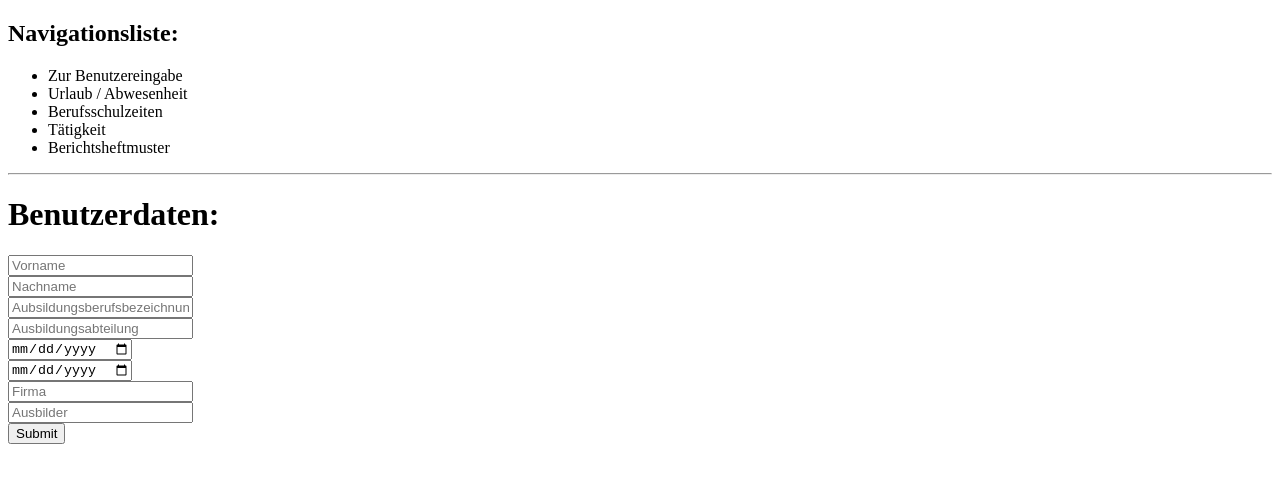
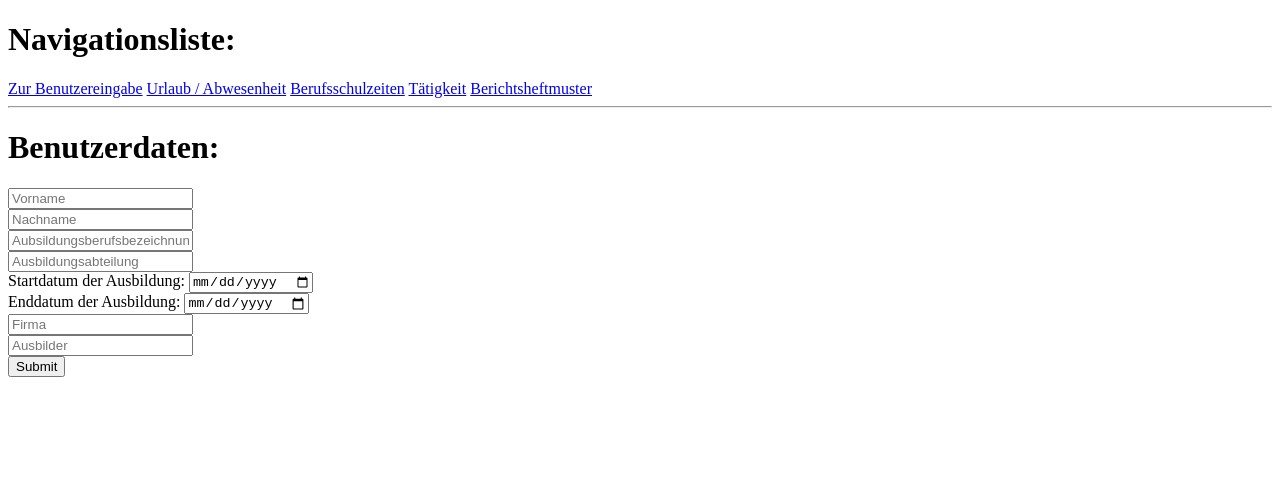
Before and after one commit to le417762/webentwicklung1, a plain HTML site: page Benutzereingabe.html in a window 1280 px wide. Drawn offline with Linux system fonts and the light colour scheme.

Commit message:
Add files via upload
fixed errors

```diff
--- a/Benutzereingabe.html
+++ b/Benutzereingabe.html
@@ -7,16 +7,14 @@
 </head>
 <body>
     <header>
-        <nav>
-            <h1>Navigationsliste:</h1>
-            <ul>
-                <li href="Benutzereingabe.html">Zur Benutzereingabe</li>
-                <li href="Abwesenheit_Urlaub.html">Urlaub / Abwesenheit</li>
-                <li href="Berufsschule.html">Berufsschulzeiten</li>
-                <li href="Tätigkeiten.html">Tätigkeit</li>
-                <li href="BerichtsheftMuster.html">Berichtsheftmuster</li>
-            </ul>
-        </nav>
+        <h1>Navigationsliste:</h1>
+            <nav>
+                <a href="Benutzereingabe.html">Zur Benutzereingabe</a>
+                <a href="Abwesenheit_Urlaub.html">Urlaub / Abwesenheit</a>
+                <a href="Berufsschule.html">Berufsschulzeiten</a>
+                <a href="Tätigkeiten.html">Tätigkeit</a>
+                <a href="BerichtsheftMuster.html">Berichtsheftmuster</a>
+            </nav>
     </header>
     <hr/>
     <main>
@@ -32,19 +30,21 @@
                 <input type = "text" id = "aubsildungsberufsbezeichnung" required placeholder="Aubsildungsberufsbezeichnung">
             </div>
             <div>
-                <input type = "text" id = "ausbildungsabteilung"required placeholder="Ausbildungsabteilung">
+                <input type = "text" id = "ausbildungsabteilung" required placeholder="Ausbildungsabteilung">
             </div>
             <div>
-                <input type="date" id="startdatum" required placeholder="Startdatum der Ausbildung">
+                <label for = "startdatum">Startdatum der Ausbildung: </label>
+                <input type="date" id="startdatum" required>
             </div>
             <div>
-                <input type="date" id="enddatum" required placeholder="Enddatum der Ausbildung">
+                <label for = "enddatum">Enddatum der Ausbildung: </label>
+                <input type="date" id="enddatum" required>
             </div>
             <div>
-                <input type = "text" id = "firma"required placeholder="Firma">
+                <input type = "text" id = "firma" required placeholder="Firma">
             </div>
             <div>
-                <input type = "text" id = "ausbilder"required placeholder="Ausbilder">
+                <input type = "text" id = "ausbilder" required placeholder="Ausbilder">
             </div>
 
             <input type="submit">
```
Also changed, not shown: Abwesenheit_Urlaub.html (+8 -10 lines), BerichtsheftMuster.html (+11 -13 lines), Berufsschule.html (+8 -10 lines), Tätigkeiten.html (+8 -10 lines), index.html (+8 -11 lines).
